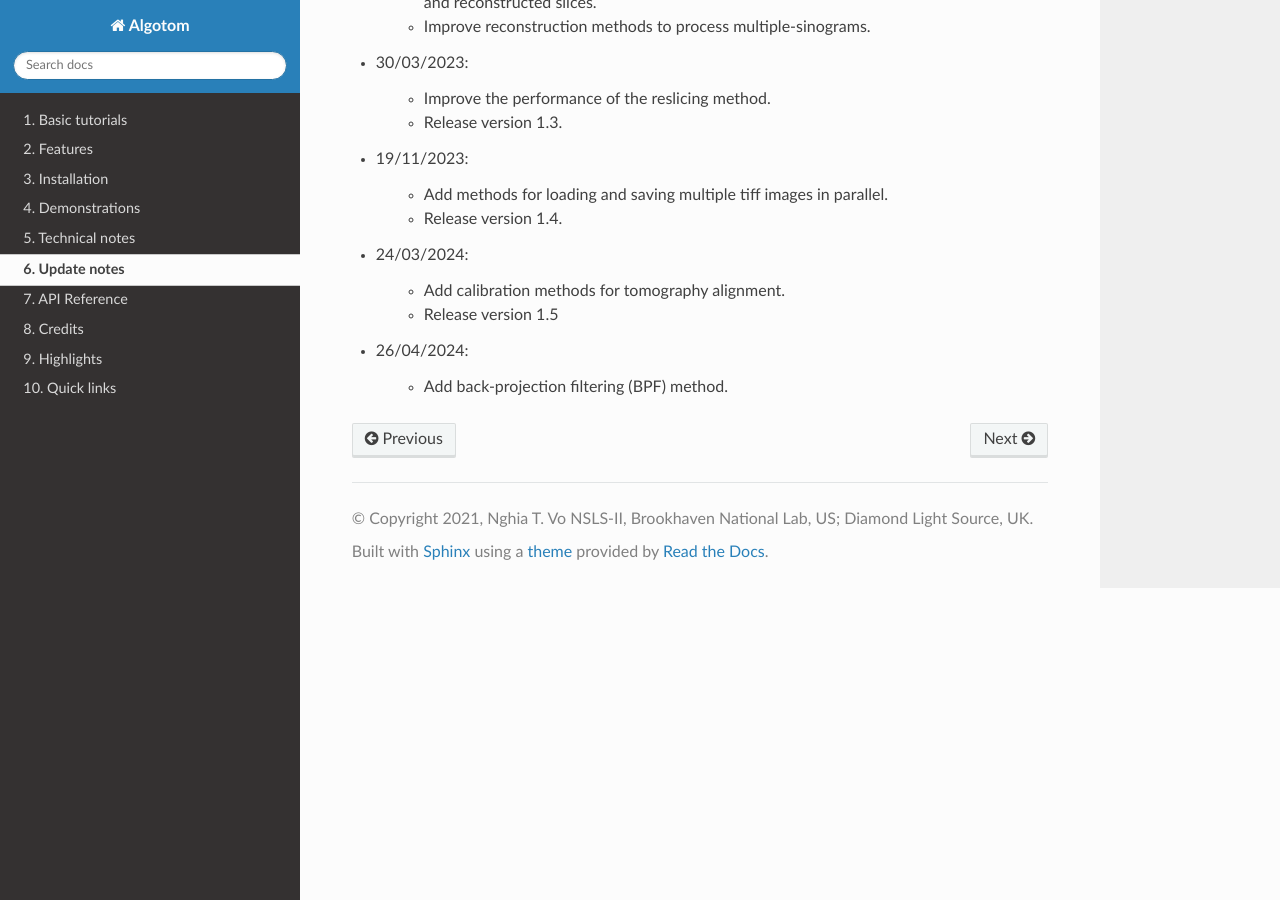
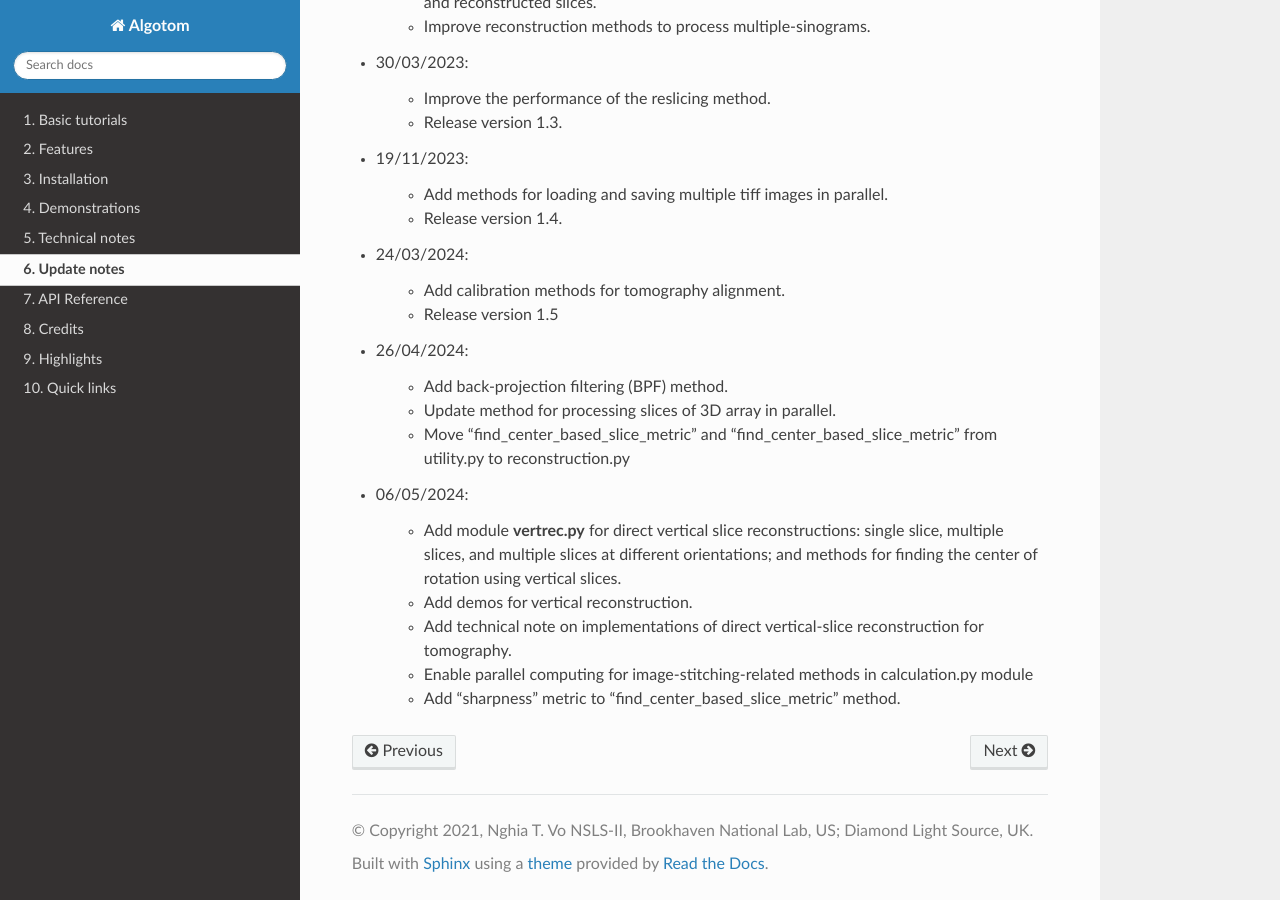
Before and after one commit to algotom/algotom, a Sphinx documentation site: the page built from docs/source/toc/section6.rst, in a window 1280 px wide and 900 px high, scrolled down 877 px. Built offline with Sphinx 7.4.7 and the Read the Docs theme 2.0.0, drawn with Linux system fonts in a browser that asks for light colours.

Commit message:
Add section 5.2, direct vertical slice reconstruction

```diff
--- a/docs/source/toc/section5/section5_2.rst
+++ b/docs/source/toc/section5/section5_2.rst
@@ -581,7 +581,7 @@ proceed to the next step of performing a full reconstruction.
         t1 = time.time()
         print(f"All done in {t1 - t0}s!")
 
-Complete Python scripts for the each of above workflow are available `here <https://github.com/algotom/algotom/tree/master/examples/vertical_reconstruction>`__.
+Complete Python scripts for the each of above workflow are available `here <https://github.com/algotom/algotom/tree/master/examples/direct_vertical_slice_reconstruction>`__.
 
 As the method processes data chunk-by-chunk and incurs significant I/O overhead, users can adjust the size of each chunk
 to optimize computing time. For context, below is the elapsed time for reconstructing vertical slices of a
--- a/docs/source/toc/section6.rst
+++ b/docs/source/toc/section6.rst
@@ -58,3 +58,15 @@ Update notes
 - 26/04/2024:
 
     + Add back-projection filtering (BPF) method.
+    + Update method for processing slices of 3D array in parallel.
+    + Move "find_center_based_slice_metric" and "find_center_based_slice_metric" from utility.py
+      to reconstruction.py
+
+- 06/05/2024:
+
+    + Add module **vertrec.py** for direct vertical slice reconstructions: single slice, multiple slices, and multiple
+      slices at different orientations; and methods for finding the center of rotation using vertical slices.
+    + Add demos for vertical reconstruction.
+    + Add technical note on implementations of direct vertical-slice reconstruction for tomography.
+    + Enable parallel computing for image-stitching-related methods in calculation.py module
+    + Add "sharpness" metric to "find_center_based_slice_metric" method.
```
Also changed, not shown: docs/source/toc/section2.rst (+17 -4 lines), docs/source/toc/section3.rst (+5 -5 lines), docs/source/toc/section2/figs/fig_2_9.png (added), 1 other file.
